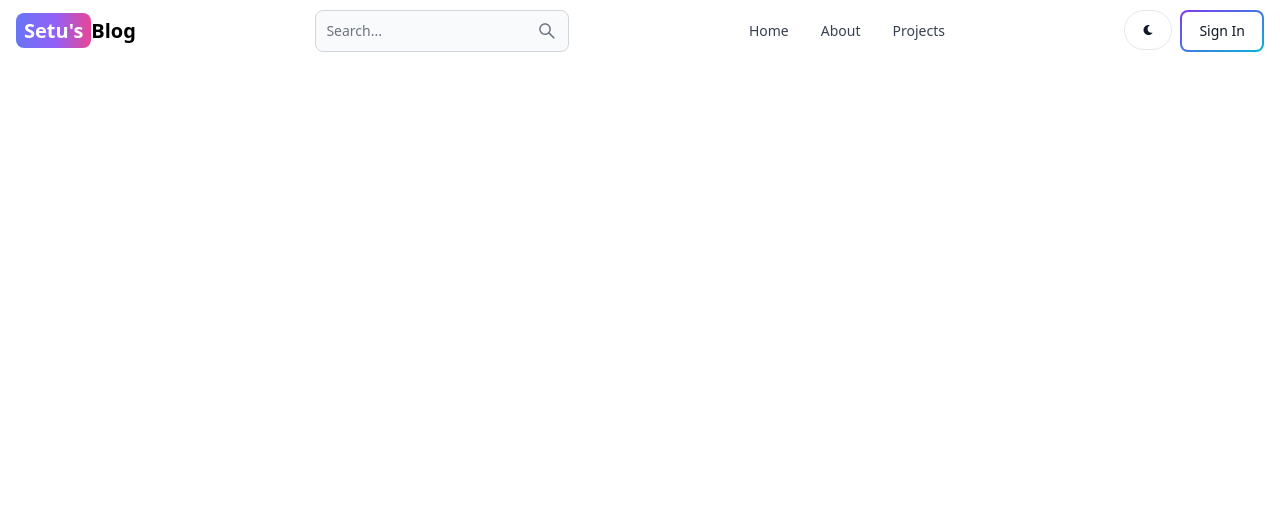
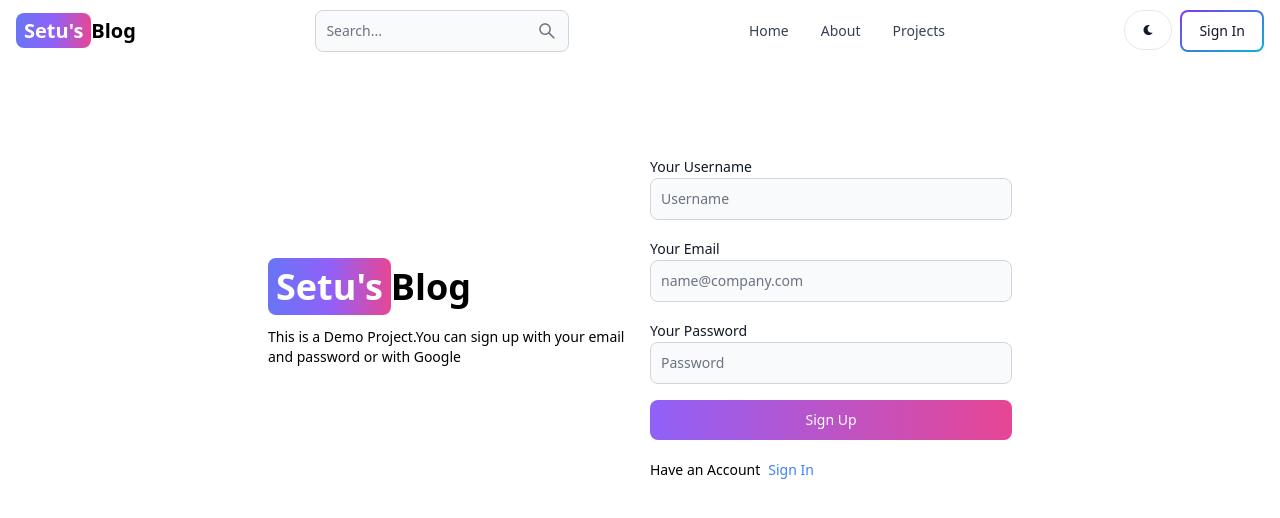
Before and after one commit to SetuLalChowhan/Blog-Mern, a React (Vite) app in the folder client/: page /sign-up in a window 1280 px wide. Shown: the top 518 px of the page. Built offline with nearby package versions, Linux system fonts and the light colour scheme.

Commit message:
complete sign up page ui

```diff
--- a/client/src/App.jsx
+++ b/client/src/App.jsx
@@ -15,8 +15,8 @@
     <Routes>
       <Route path="/" element ={<Home/>} />
       <Route path="/about" element ={<About/>} />
-      <Route path="/sing-in" element ={<Signin/>} />
-      <Route path="/sing-up" element ={<Signup/>} />
+      <Route path="/sign-in" element ={<Signin/>} />
+      <Route path="/sign-up" element ={<Signup/>} />
       <Route path="/dashboard" element ={<Dashboard/>} />
       <Route path="/projects" element ={<Projects/>} />
     </Routes>
--- a/client/src/pages/Signup.jsx
+++ b/client/src/pages/Signup.jsx
@@ -1,7 +1,51 @@
-import React from 'react'
+import { Button, Label, TextInput } from "flowbite-react";
+import React from "react";
+import { Link } from "react-router-dom";
 
 export default function Signup() {
   return (
-    <div>Signup</div>
-  )
+    <div className="min-h-screen mt-20">
+      <div className="flex p-3 max-w-3xl mx-auto flex-col sm:flex-row md:items-center gap-5">
+        {/* left side */}
+        <div className="flex-1">
+          <Link to="/" className="font-bold dark:text-white text-4xl">
+            <span className="px-2 py-1 bg-gradient-to-r from-indigo-500 via-purple-500 to-pink-500 rounded-lg text-white">
+              Setu's
+            </span>
+            Blog
+          </Link>
+          <p className="text-sm mt-5">
+            This is a Demo Project.You can sign up with your email and password
+            or with Google{" "}
+          </p>
+        </div>
+        {/* right side */}
+        <div className="flex-1">
+          <form className="flex flex-col gap-4">
+            <div>
+              <Label value="Your Username" />
+              <TextInput type="text" placeholder="Username" id="username" />
+            </div>
+            <div>
+              <Label value="Your Email" />
+              <TextInput type="text" placeholder="name@company.com" id="email" />
+            </div>
+            <div>
+              <Label value="Your Password" />
+              <TextInput type="text" placeholder="Password" id="password" />
+            </div>
+            <Button gradientDuoTone="purpleToPink" type="submit">
+              Sign Up
+            </Button>
+          </form>
+          <div className="flex gap-2 text-sm mt-5">
+            <span>Have an Account</span>
+            <Link to="/sign-in" className="text-blue-500">
+              Sign In
+            </Link>
+          </div>
+        </div>
+      </div>
+    </div>
+  );
 }
```
